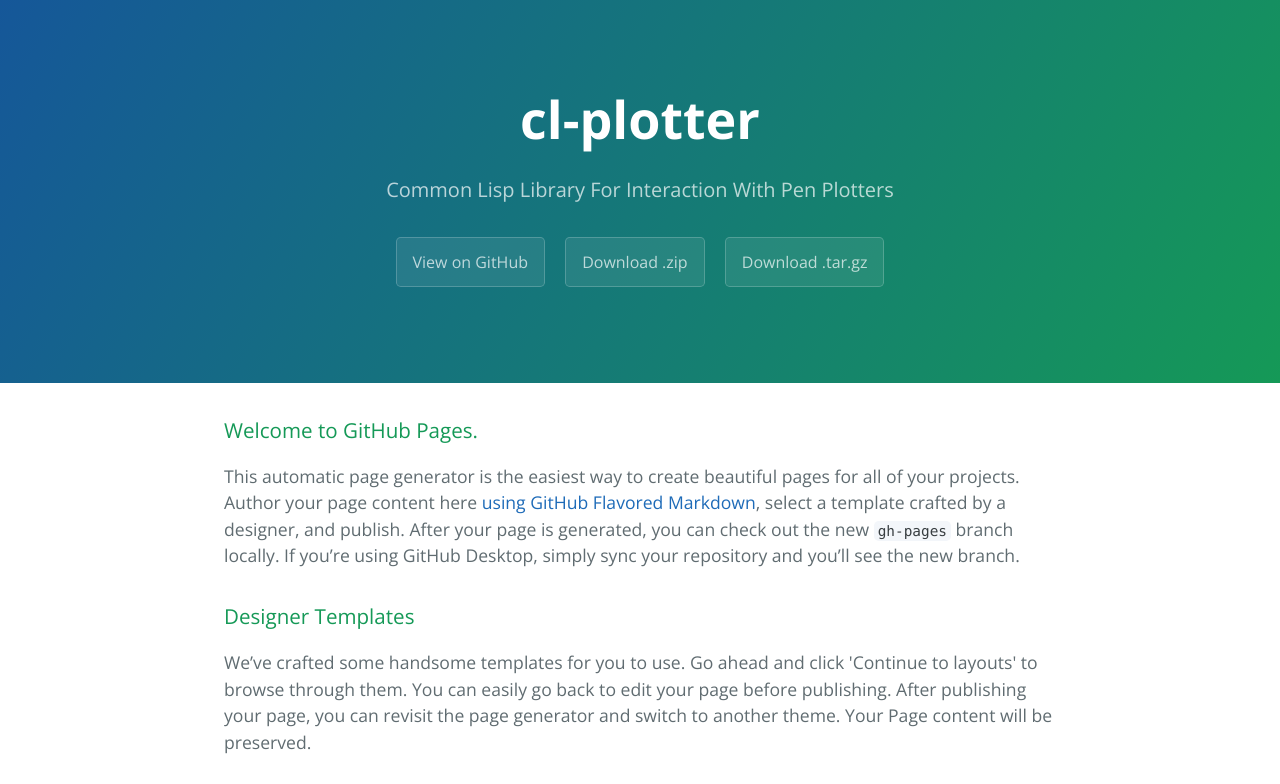
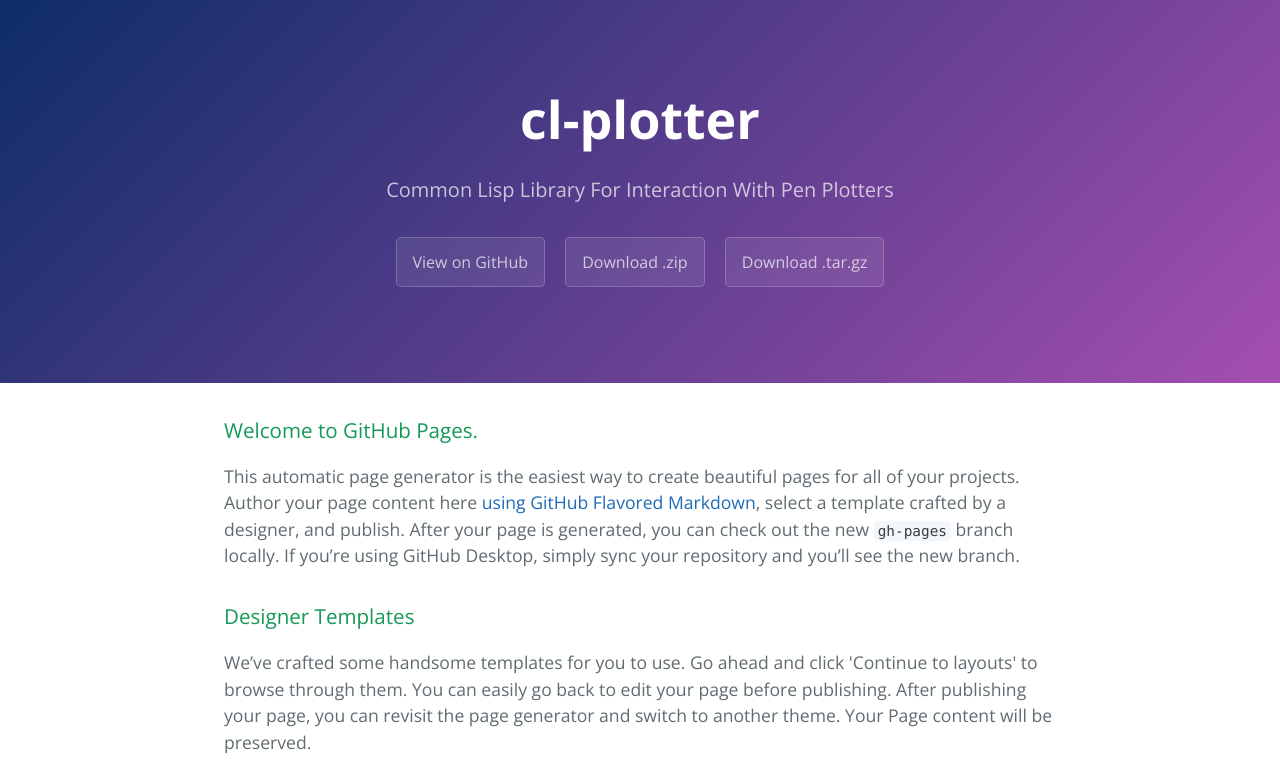
Before and after one commit to mgs/cl-plotter, a plain HTML site: page index.html in a window 1280 px wide. Shown: the top 784 px of the page. Drawn offline with nearby package versions, Linux system fonts and the light colour scheme.

Commit message:
Update stylesheet.css

```diff
--- a/stylesheets/stylesheet.css
+++ b/stylesheets/stylesheet.css
@@ -57,7 +57,7 @@ a {
   color: #fff;
   text-align: center;
   background-color: #159957;
-  background-image: linear-gradient(120deg, #155799, #159957); }
+  background-image: linear-gradient(-45deg, rgba(165,79,176,1) 0%, rgba(110,66,150,1) 36%, rgba(16,45,106,1) 98%, rgba(13,44,105,1) 100%); }
 
 @media screen and (min-width: 64em) {
   .page-header {
```
